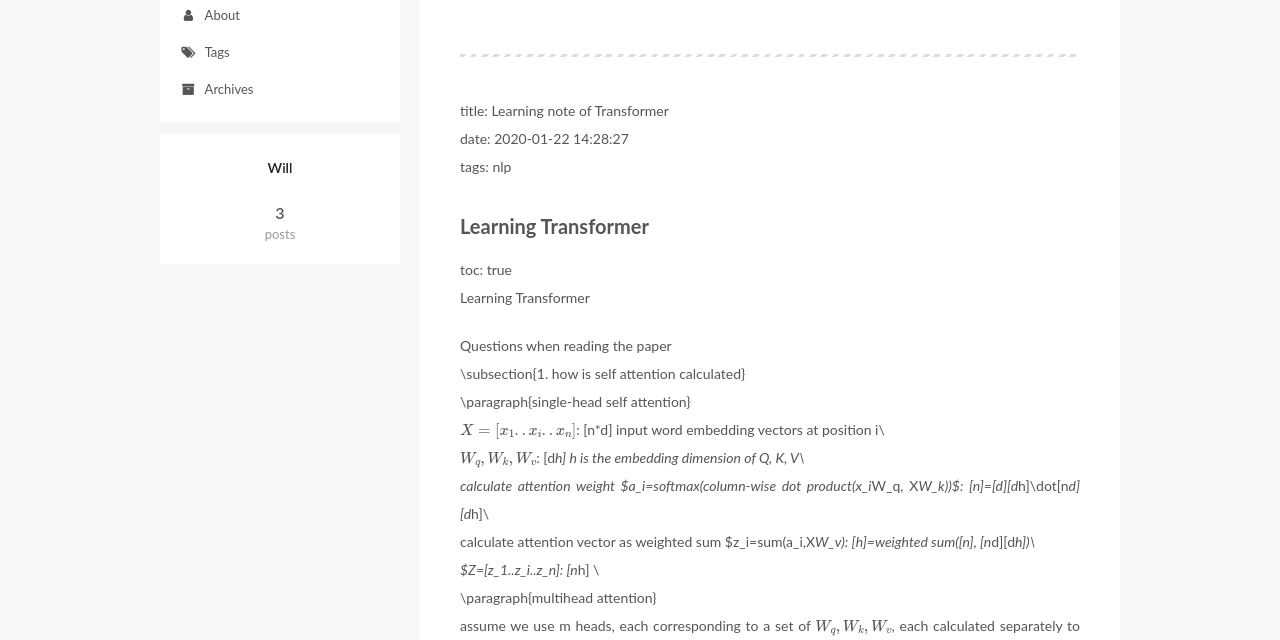
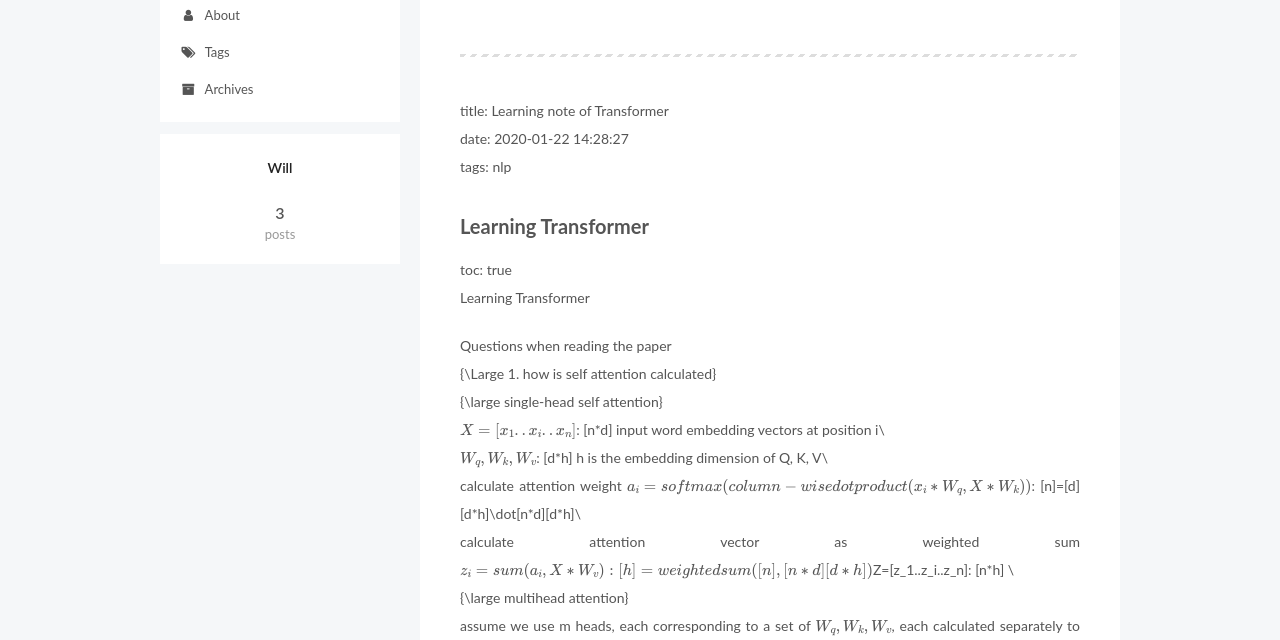
Before and after one commit to hanweiWill/hanweiWill.github.io, a plain HTML site: page index.html in a window 1280 px wide. Shown: the part 149-789 px from the top of the page. Drawn offline with nearby package versions, Linux system fonts and the light colour scheme; some packages are replaced by stand-ins of ours.

Commit message:
Site updated: 2020-01-22 16:41:16

```diff
--- a/index.html
+++ b/index.html
@@ -323,7 +323,7 @@
             <hr>
 <p>title: Learning note of Transformer<br>date: 2020-01-22 14:28:27<br>tags: nlp</p>
 <h2 id="Learning-Transformer"><a href="#Learning-Transformer" class="headerlink" title="Learning Transformer"></a>Learning Transformer</h2><p>toc: true<br>Learning Transformer</p>
-<p>Questions when reading the paper<br>\subsection{1. how is self attention calculated}<br>\paragraph{single-head self attention}<br>$X=[x_1..x_i..x_n]$: [n*d] input word embedding vectors at position i\\<br>$W_q, W_k, W_v$: [d<em>h] h is the embedding dimension of Q, K, V\\<br>calculate attention weight $a_i=softmax(column-wise dot product(x_i</em>W_q, X<em>W_k))$: [n]=[d][d</em>h]\dot[n<em>d][d</em>h]\\<br>calculate attention vector as weighted sum $z_i=sum(a_i,X<em>W_v): [h]=weighted sum([n], [n</em>d][d<em>h])\\<br>$Z=[z_1..z_i..z_n]: [n</em>h] \\<br>\paragraph{multihead attention}<br>assume we use m heads, each corresponding to a set of $W_q,W_k,W_v$, each calculated separately to get $Z^1…Z^m$: [n<em>h]</em>m\\<br>concatenate Z into a large vector $ZZ=[Z^1..Z^m]$: [n<em>hm]\\<br>$output=ZZ</em>W_o$ [n<em>d]=[n</em>hm][hm*d] which is the same dimension as input X to do the residule addition.\\</p>
+<p>Questions when reading the paper<br>{\Large 1. how is self attention calculated}<br>{\large single-head self attention}<br>$X=[x_1..x_i..x_n]$: [n*d] input word embedding vectors at position i\\<br>$W_q, W_k, W_v$: [d*h] h is the embedding dimension of Q, K, V\\<br>calculate attention weight $a_i=softmax(column-wise dot product(x_i*W_q, X*W_k))$: [n]=[d][d*h]\dot[n*d][d*h]\\<br>calculate attention vector as weighted sum $z_i=sum(a_i,X*W_v): [h]=weighted sum([n], [n*d][d*h])\\<br>$Z=[z_1..z_i..z_n]: [n*h] \\<br>{\large multihead attention}<br>assume we use m heads, each corresponding to a set of $W_q,W_k,W_v$, each calculated separately to get $Z^1…Z^m$: [n*h]*m\\<br>concatenate Z into a large vector $ZZ=[Z^1..Z^m]$: [n*hm]\\<br>$output=ZZ*W_o$ [n*d]=[n*hm][hm*d] which is the same dimension as input X to do the residule addition.\\</p>
 <ol>
 <li>why self-attention works</li>
 </ol>
```
Also changed, not shown: 2020/01/22/Transformer/index.html (+4 -4 lines).
